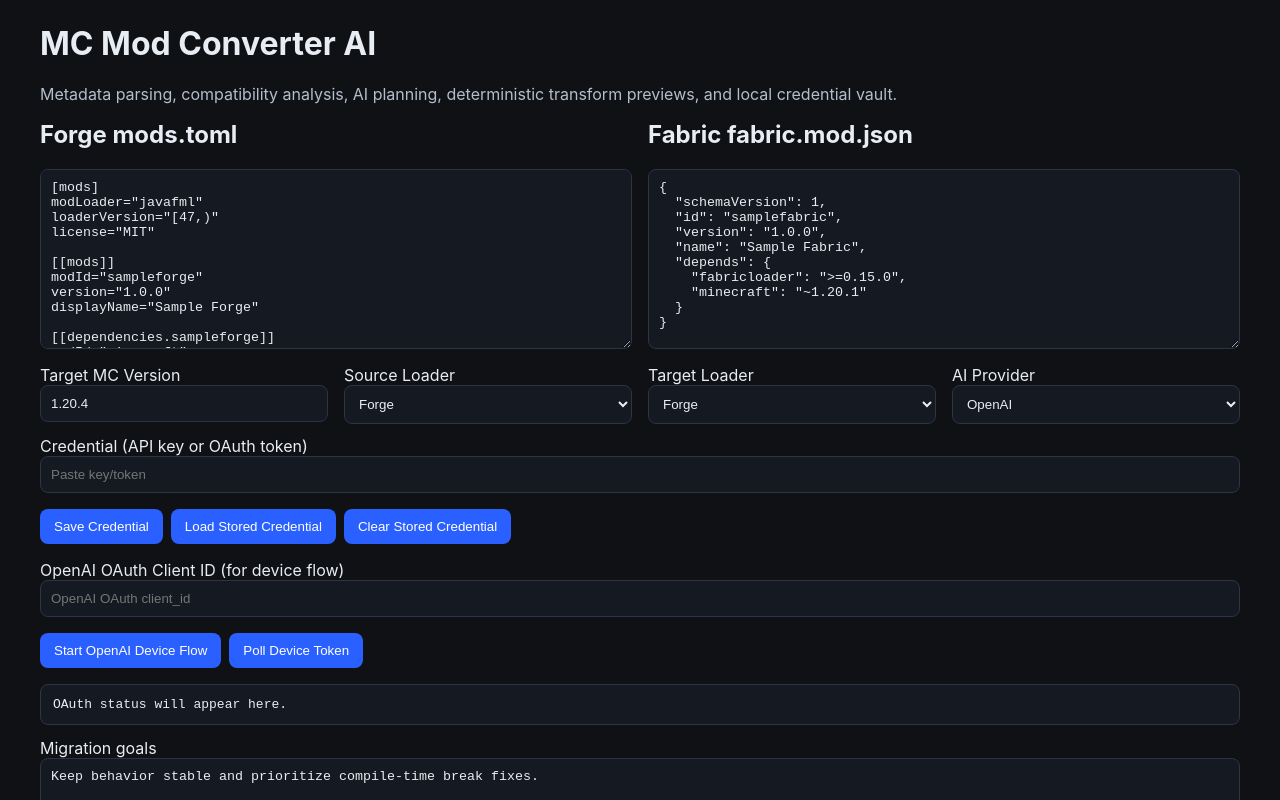
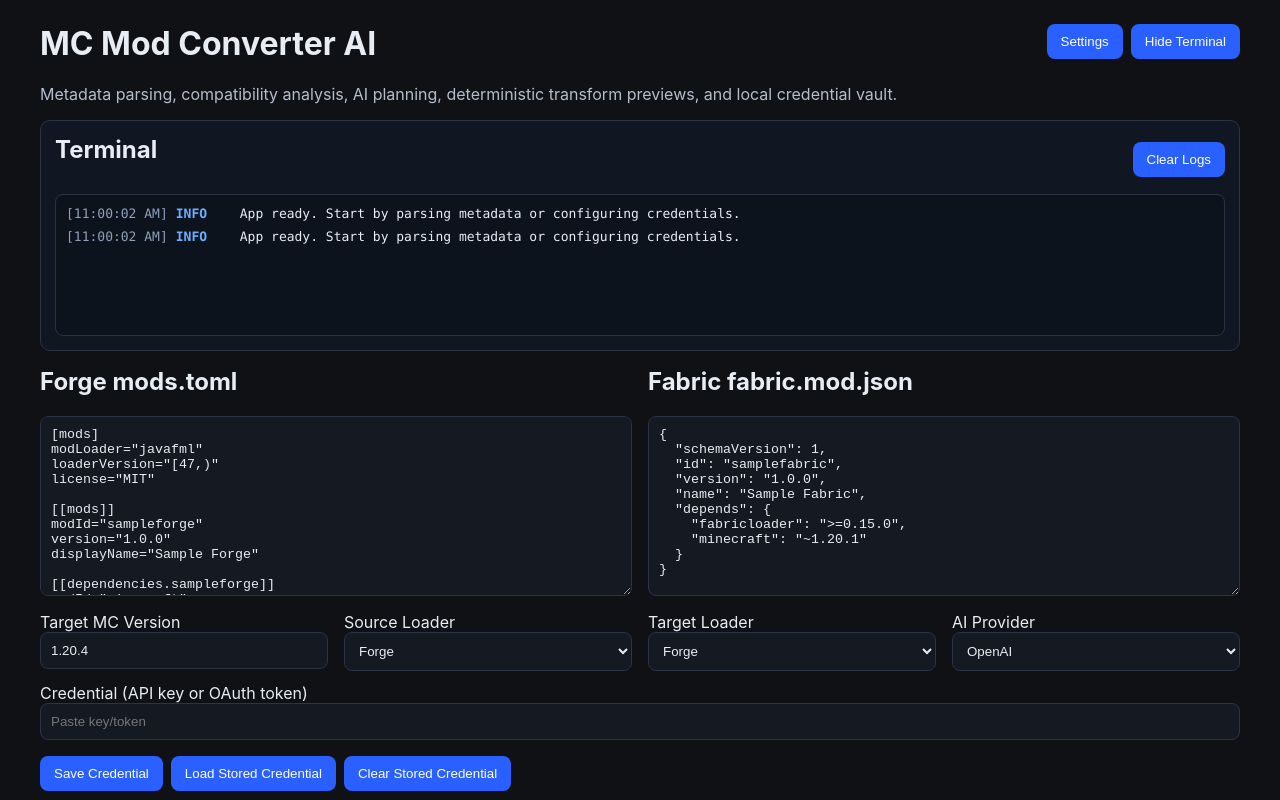
Before and after one commit to cloud8443/Ai_mod, a React (Vite) app: page / in a window 1280 px wide. Shown: the top 800 px of the page. Built offline with nearby package versions, Linux system fonts and the light colour scheme.

Commit message:
feat(ui): add terminal progress logs and settings panel

```diff
--- a/src/App.tsx
+++ b/src/App.tsx
@@ -1,5 +1,28 @@
-import { useMemo, useState } from 'react';
+import { useEffect, useMemo, useRef, useState } from 'react';
 import type { AIProvider, CompatibilityReport, ParsedModMetadata, RuleTransformPlan } from './lib/types/contracts';
+
+type LogLevel = 'info' | 'success' | 'warn' | 'error' | 'debug';
+
+type LogEntry = {
+  id: number;
+  timestamp: number;
+  level: LogLevel;
+  message: string;
+};
+
+type UiSettings = {
+  showTerminal: boolean;
+  autoScrollTerminal: boolean;
+  clearLogsOnStart: boolean;
+  verboseLogging: boolean;
+};
+
+const DEFAULT_SETTINGS: UiSettings = {
+  showTerminal: true,
+  autoScrollTerminal: true,
+  clearLogsOnStart: false,
+  verboseLogging: false
+};
 
 const SAMPLE_FORGE = `[mods]
 modLoader="javafml"
@@ -37,6 +60,10 @@ public class ExampleMod {
   public static final ResourceLocation ID = new ResourceLocation("example", "thing");
 }`;
 
+function formatLogTime(timestamp: number): string {
+  return new Date(timestamp).toLocaleTimeString();
+}
+
 export function App() {
   const [forgeToml, setForgeToml] = useState(SAMPLE_FORGE);
   const [fabricJson, setFabricJson] = useState(SAMPLE_FABRIC);
@@ -55,6 +82,42 @@ export function App() {
   const [planText, setPlanText] = useState('');
   const [codeInput, setCodeInput] = useState(SAMPLE_CODE);
   const [transformPlan, setTransformPlan] = useState<RuleTransformPlan | null>(null);
+  const [settings, setSettings] = useState<UiSettings>(DEFAULT_SETTINGS);
+  const [settingsOpen, setSettingsOpen] = useState(false);
+  const [logs, setLogs] = useState<LogEntry[]>([]);
+  const logIdRef = useRef(1);
+  const terminalRef = useRef<HTMLDivElement | null>(null);
+
+  const pushLog = (level: LogLevel, message: string) => {
+    if (level === 'debug' && !settings.verboseLogging) {
+      return;
+    }
+    setLogs((current) => [
+      ...current,
+      {
+        id: logIdRef.current++,
+        timestamp: Date.now(),
+        level,
+        message
+      }
+    ]);
+  };
+
+  useEffect(() => {
+    if (settings.clearLogsOnStart) {
+      setLogs([]);
+      return;
+    }
+    pushLog('info', 'App ready. Start by parsing metadata or configuring credentials.');
+    // eslint-disable-next-line react-hooks/exhaustive-deps
+  }, []);
+
+  useEffect(() => {
+    if (!settings.showTerminal || !settings.autoScrollTerminal) return;
+    const element = terminalRef.current;
+    if (!element) return;
+    element.scrollTop = element.scrollHeight;
+  }, [logs, settings.showTerminal, settings.autoScrollTerminal]);
 
   const request = useMemo(
     () => ({ source: metadata, target: { minecraftVersion: targetVersion, loader: targetLoader }, userGoals: goals }),
@@ -62,21 +125,37 @@ export function App() {
   );
 
   async function onParse() {
+    try {
+      pushLog('info', 'Parse started: reading mods.toml and fabric.mod.json.');
       const parsed = await window.mcModConverter.parseMetadata([
         { name: 'mods.toml', content: forgeToml },
         { name: 'fabric.mod.json', content: fabricJson }
       ]);
       setMetadata(parsed);
+      pushLog('success', `Parse complete: discovered ${parsed.length} metadata record(s).`);
+    } catch (error) {
+      pushLog('error', `Parse failed: ${error instanceof Error ? error.message : String(error)}`);
+    }
   }
 
   async function onAnalyze() {
+    try {
+      pushLog('info', `Compatibility analysis started for ${targetLoader} ${targetVersion}.`);
+      pushLog('debug', `Request metadata count: ${request.source.length}.`);
       const report = await window.mcModConverter.analyzeCompatibility(request);
       setCompatibilityReport(report);
       setReportText(JSON.stringify(report, null, 2));
+      pushLog('success', `Analysis complete: score ${report.score}/100, confidence ${(report.confidence * 100).toFixed(1)}%.`);
+    } catch (error) {
+      pushLog('error', `Analyze failed: ${error instanceof Error ? error.message : String(error)}`);
+    }
   }
 
   async function onGeneratePlan() {
+    try {
+      pushLog('info', `AI plan started with provider ${provider}.`);
       const prompt = await window.mcModConverter.buildPrompt(request);
+      pushLog('debug', `Prompt generated (${prompt.length} chars).`);
       const plan = await window.mcModConverter.generatePlan({
         provider,
         credentials: {
@@ -86,14 +165,26 @@ export function App() {
         prompt
       });
       setPlanText(plan);
+      pushLog('success', 'AI plan received and rendered.');
+    } catch (error) {
+      pushLog('error', `AI plan failed: ${error instanceof Error ? error.message : String(error)}`);
+    }
   }
 
   async function onTransformStub() {
+    try {
+      pushLog('info', 'Safe transform stub started.');
       const result = await window.mcModConverter.transformStub(request);
       setReportText(JSON.stringify(result, null, 2));
+      pushLog('success', 'Safe transform stub completed.');
+    } catch (error) {
+      pushLog('error', `Transform stub failed: ${error instanceof Error ? error.message : String(error)}`);
+    }
   }
 
   async function onPreviewRules() {
+    try {
+      pushLog('info', 'Rules preview started (no file changes).');
       const plan = await window.mcModConverter.runRulesTransform({
         files: [{ path: 'ExampleMod.java', content: codeInput }],
         sourceLoader,
@@ -103,9 +194,15 @@ export function App() {
         backup: { enabled: true, strategy: 'in-memory-manifest' }
       });
       setTransformPlan(plan);
+      pushLog('success', `Rules preview complete: ${plan.results.length} file(s) inspected.`);
+    } catch (error) {
+      pushLog('error', `Rules preview failed: ${error instanceof Error ? error.message : String(error)}`);
+    }
   }
 
   async function onApplyRules() {
+    try {
+      pushLog('info', 'Rules apply started (updating code editor output).');
       const plan = await window.mcModConverter.runRulesTransform({
         files: [{ path: 'ExampleMod.java', content: codeInput }],
         sourceLoader,
@@ -115,45 +212,140 @@ export function App() {
         backup: { enabled: true, strategy: 'in-memory-manifest' }
       });
       const next = plan.results[0]?.outputContent;
-    if (next) setCodeInput(next);
+      if (next) {
+        setCodeInput(next);
+        pushLog('debug', 'Editor content replaced with transformed output for ExampleMod.java.');
+      }
       setTransformPlan(plan);
+      pushLog('success', `Rules apply complete: ${plan.results.length} file(s) processed.`);
+    } catch (error) {
+      pushLog('error', `Rules apply failed: ${error instanceof Error ? error.message : String(error)}`);
+    }
   }
 
   async function onSaveSecret() {
-    if (!token) return;
+    if (!token) {
+      pushLog('warn', 'Save credential skipped: token is empty.');
+      return;
+    }
+    try {
+      pushLog('info', `Saving ${provider} credential to local encrypted store.`);
       await window.mcModConverter.setSecret(provider, token);
       setOauthLog(`Stored ${provider} credential in local encrypted store.`);
+      pushLog('success', `${provider} credential saved.`);
+    } catch (error) {
+      pushLog('error', `Save credential failed: ${error instanceof Error ? error.message : String(error)}`);
+    }
   }
 
   async function onLoadSecret() {
+    try {
+      pushLog('info', `Loading stored ${provider} credential.`);
       const stored = await window.mcModConverter.getSecret(provider);
       setToken(stored?.value ?? '');
       setOauthLog(stored ? `Loaded ${provider} credential (updated ${new Date(stored.updatedAt).toISOString()}).` : 'No stored credential.');
+      pushLog(stored ? 'success' : 'warn', stored ? `${provider} credential loaded.` : `No stored ${provider} credential found.`);
+    } catch (error) {
+      pushLog('error', `Load credential failed: ${error instanceof Error ? error.message : String(error)}`);
+    }
   }
 
   async function onClearSecret() {
+    try {
+      pushLog('info', `Clearing ${provider} credential.`);
       await window.mcModConverter.clearSecret(provider);
       setToken('');
       setOauthLog(`Cleared ${provider} credential.`);
+      pushLog('success', `${provider} credential cleared.`);
+    } catch (error) {
+      pushLog('error', `Clear credential failed: ${error instanceof Error ? error.message : String(error)}`);
+    }
   }
 
   async function onStartDeviceFlow() {
+    try {
+      pushLog('info', 'OpenAI OAuth device flow start requested.');
       const flow = await window.mcModConverter.startOpenAIDeviceFlow({ clientId: openAIClientId, openBrowser: true });
       setDeviceCode(flow.deviceCode);
       setOauthLog(`OpenAI device flow started. User code: ${flow.userCode}. Expires in ${flow.expiresInSeconds}s.`);
+      pushLog('success', `OAuth started. User code ${flow.userCode}, expires in ${flow.expiresInSeconds}s.`);
+    } catch (error) {
+      pushLog('error', `OAuth start failed: ${error instanceof Error ? error.message : String(error)}`);
+    }
   }
 
   async function onPollDeviceFlow() {
+    try {
+      pushLog('info', 'Polling OpenAI OAuth device flow for token.');
       const tokenResult = await window.mcModConverter.pollOpenAIDeviceFlow({ clientId: openAIClientId, deviceCode });
       setToken(tokenResult.access_token);
       await window.mcModConverter.setSecret('openai', tokenResult.access_token);
       setOauthLog('OpenAI OAuth token received and stored.');
+      pushLog('success', 'OAuth token received and saved to secret store.');
+    } catch (error) {
+      pushLog('error', `OAuth poll failed: ${error instanceof Error ? error.message : String(error)}`);
+    }
+  }
+
+  function onClearLogs() {
+    setLogs([]);
+  }
+
+  function updateSetting<K extends keyof UiSettings>(key: K, value: UiSettings[K]) {
+    setSettings((current) => ({ ...current, [key]: value }));
   }
 
   return (
     <div className="container">
+      <div className="title-row">
+        <div>
           <h1>MC Mod Converter AI</h1>
           <p className="subtle">Metadata parsing, compatibility analysis, AI planning, deterministic transform previews, and local credential vault.</p>
+        </div>
+        <div className="actions compact">
+          <button onClick={() => setSettingsOpen(true)}>Settings</button>
+          <button onClick={() => updateSetting('showTerminal', !settings.showTerminal)}>
+            {settings.showTerminal ? 'Hide Terminal' : 'Show Terminal'}
+          </button>
+        </div>
+      </div>
+
+      {settingsOpen ? (
+        <section className="panel settings-panel">
+          <div className="settings-header">
+            <h2>Settings</h2>
+            <button onClick={() => setSettingsOpen(false)}>Close</button>
+          </div>
+          <div className="settings-grid">
+            <label><input type="checkbox" checked={settings.showTerminal} onChange={(e) => updateSetting('showTerminal', e.target.checked)} /> Show terminal panel</label>
+            <label><input type="checkbox" checked={settings.autoScrollTerminal} onChange={(e) => updateSetting('autoScrollTerminal', e.target.checked)} /> Auto-scroll terminal</label>
+            <label><input type="checkbox" checked={settings.clearLogsOnStart} onChange={(e) => updateSetting('clearLogsOnStart', e.target.checked)} /> Clear logs on app start</label>
+            <label><input type="checkbox" checked={settings.verboseLogging} onChange={(e) => updateSetting('verboseLogging', e.target.checked)} /> Verbose logging (show debug logs)</label>
+          </div>
+          <p className="subtle">These settings apply immediately for this session.</p>
+        </section>
+      ) : null}
+
+      {settings.showTerminal ? (
+        <section className="panel terminal-panel">
+          <div className="terminal-header">
+            <h2>Terminal</h2>
+            <div className="actions compact">
+              <button onClick={onClearLogs}>Clear Logs</button>
+            </div>
+          </div>
+          <div className="terminal-log" ref={terminalRef}>
+            {logs.length === 0 ? <p className="subtle">No logs yet.</p> : null}
+            {logs.map((entry) => (
+              <div key={entry.id} className={`log-line ${entry.level}`}>
+                <span className="log-time">[{formatLogTime(entry.timestamp)}]</span>
+                <span className="log-level">{entry.level.toUpperCase()}</span>
+                <span>{entry.message}</span>
+              </div>
+            ))}
+          </div>
+        </section>
+      ) : null}
 
       <div className="grid two">
         <section>
--- a/src/styles.css
+++ b/src/styles.css
@@ -54,6 +54,11 @@ select {
   box-sizing: border-box;
 }
 
+input[type='checkbox'] {
+  width: auto;
+  margin-right: 8px;
+}
+
 textarea {
   min-height: 180px;
   resize: vertical;
@@ -64,6 +69,10 @@ textarea {
   flex-wrap: wrap;
   gap: 8px;
   margin: 16px 0;
+}
+
+.actions.compact {
+  margin: 0;
 }
 
 button {
@@ -88,9 +97,82 @@ pre {
   overflow: auto;
 }
 
+.title-row {
+  display: flex;
+  align-items: flex-start;
+  justify-content: space-between;
+  gap: 16px;
+}
+
+.panel {
+  border: 1px solid #2c3545;
+  border-radius: 10px;
+  background: #111722;
+  padding: 14px;
+  margin-bottom: 16px;
+}
+
+.settings-header,
+.terminal-header {
+  display: flex;
+  align-items: center;
+  justify-content: space-between;
+  gap: 12px;
+  margin-bottom: 10px;
+}
+
+.settings-grid {
+  display: grid;
+  gap: 8px;
+}
+
+.settings-grid label {
+  display: flex;
+  align-items: center;
+}
+
+.terminal-log {
+  background: #0d131d;
+  border: 1px solid #2a3342;
+  border-radius: 8px;
+  padding: 10px;
+  min-height: 120px;
+  max-height: 280px;
+  overflow-y: auto;
+  font-family: ui-monospace, SFMono-Regular, Menlo, Consolas, monospace;
+  font-size: 13px;
+}
+
+.log-line {
+  display: flex;
+  gap: 8px;
+  line-height: 1.45;
+  white-space: pre-wrap;
+  margin-bottom: 4px;
+}
+
+.log-time {
+  color: #8ea0ba;
+}
+
+.log-level {
+  min-width: 56px;
+  font-weight: 700;
+}
+
+.log-line.info .log-level { color: #6ab0ff; }
+.log-line.success .log-level { color: #6add8f; }
+.log-line.warn .log-level { color: #f5c36a; }
+.log-line.error .log-level { color: #ff7f7f; }
+.log-line.debug .log-level { color: #b89dfb; }
+
 @media (max-width: 980px) {
   .grid.two,
   .grid.controls {
     grid-template-columns: 1fr;
   }
+
+  .title-row {
+    flex-direction: column;
+  }
 }
```
Also changed, not shown: 1 other file (tests, documents, lock files or other folders). Lines whose indentation alone changed are shown as unchanged.
